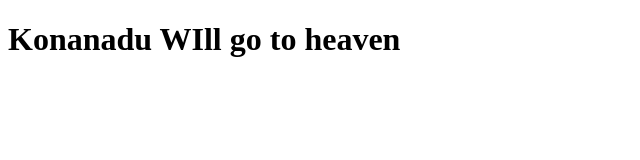
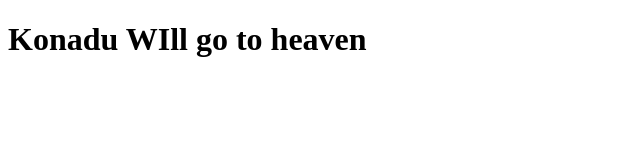
Before and after one commit to Adonai-Technologies/A-simple-CRUD-App, a website: page index.html in a window 1280 px wide. Shown: the whole page, without its empty margins (0-640 px from the left). Drawn offline with Linux system fonts and the light colour scheme.

```diff
--- a/index.html
+++ b/index.html
@@ -7,7 +7,7 @@
 </head>
 <body>
 
-    <h1>Konanadu WIll go to heaven</h1>
+    <h1>Konadu WIll go to heaven</h1>
 
 
    </body>
```
